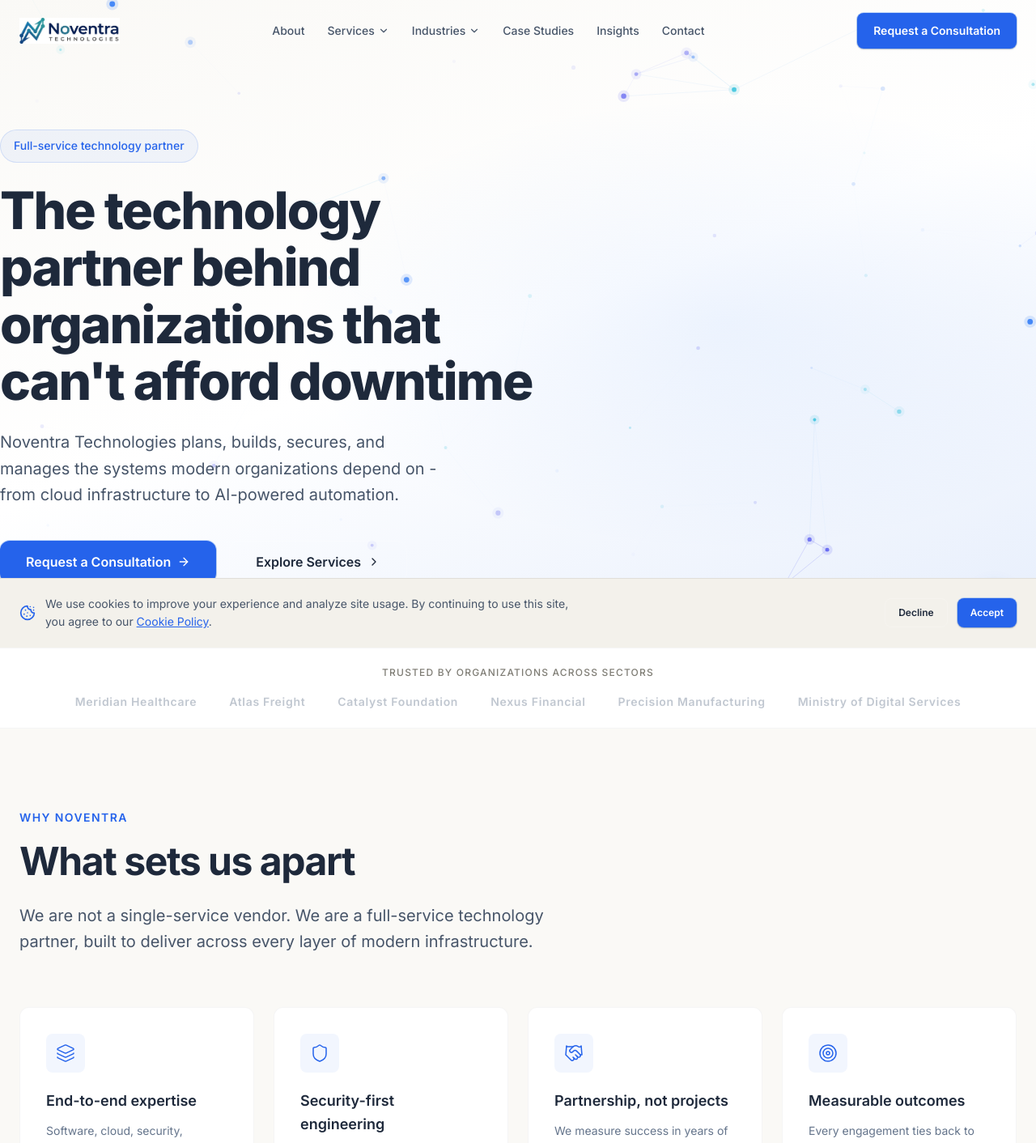
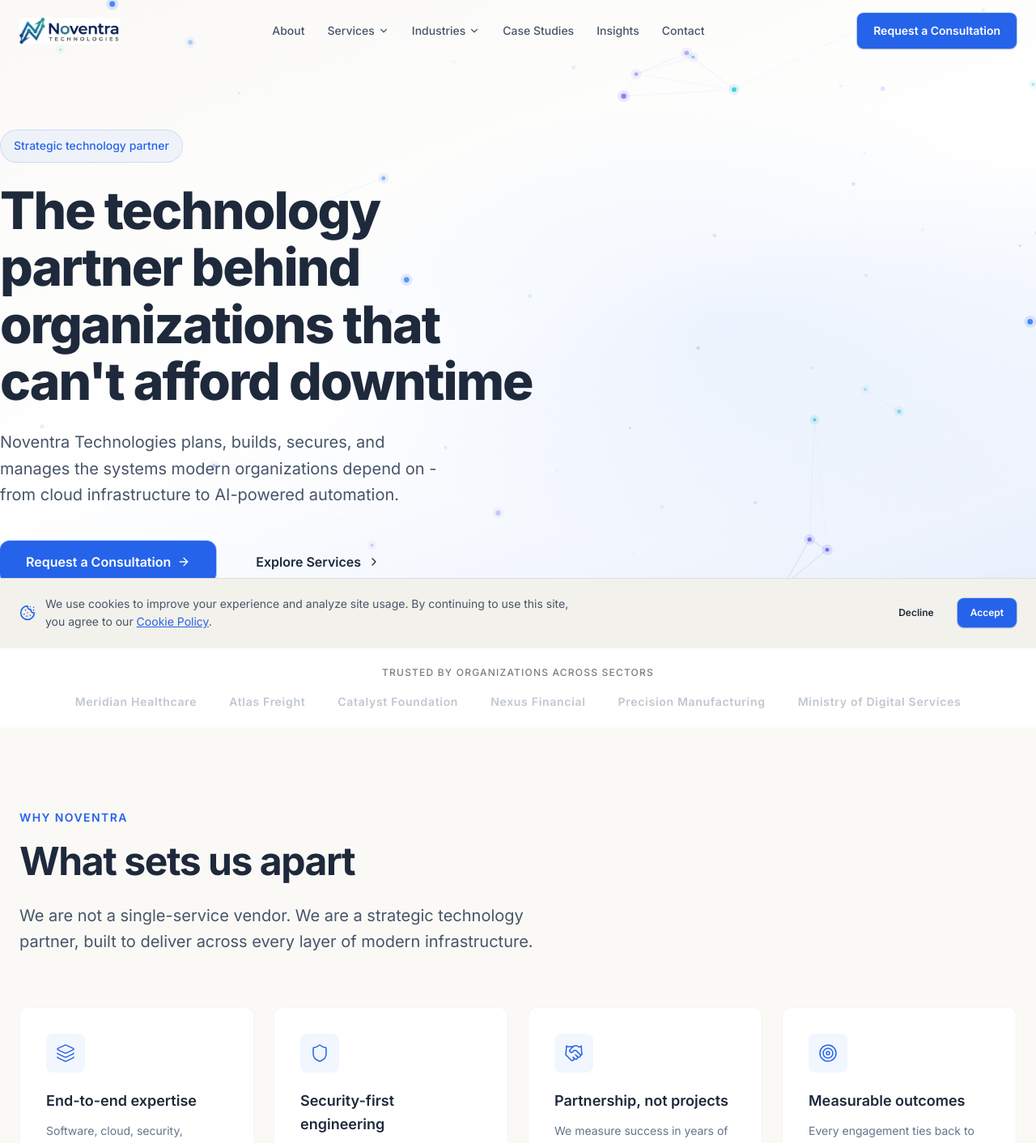
Before and after one commit to devlinuskibet/Noventra, a Next.js app: page / in a window 1280 px wide. Shown: the top 1412 px of the page at 81% size. Built offline with nearby package versions, Linux system fonts and the light colour scheme.

Commit message:
feat(brand): remove Full-service technology partner branding

```diff
--- a/src/app/about/page.tsx
+++ b/src/app/about/page.tsx
@@ -48,7 +48,7 @@ const milestones = [
   { year: "2020", title: "Cloud & AI expansion", description: "Expanded into cloud consulting and AI implementation, earning AWS and Microsoft partner certifications." },
   { year: "2022", title: "Government sector entry", description: "First government digital transformation project, establishing credentials in public sector procurement." },
   { year: "2024", title: "500+ projects delivered", description: "Crossed 500 completed projects with a 97% client retention rate across 10+ industry sectors." },
-  { year: "2026", title: "End-to-end maturity", description: "Full-service technology partner offering every layer of modern enterprise technology, from infrastructure to intelligence." },
+  { year: "2026", title: "End-to-end maturity", description: "Strategic technology partner offering every layer of modern enterprise technology, from infrastructure to intelligence." },
 ];
 
 export default function AboutPage() {
--- a/src/app/layout.tsx
+++ b/src/app/layout.tsx
@@ -8,7 +8,7 @@ import MaintenanceWrapper from "@/components/MaintenanceWrapper";
 
 export const metadata: Metadata = {
   title: {
-    default: "Noventra Technologies - Full-Service Technology Partner",
+    default: "Noventra Technologies - Strategic Technology Partner",
     template: "%s | Noventra Technologies",
   },
   description:
@@ -33,7 +33,7 @@ export const metadata: Metadata = {
     type: "website",
     locale: "en_US",
     siteName: "Noventra Technologies",
-    title: "Noventra Technologies - Full-Service Technology Partner",
+    title: "Noventra Technologies - Strategic Technology Partner",
     description:
       "Plan, build, secure, and scale your technology with a long-term strategic partner.",
   },
--- a/src/app/page.tsx
+++ b/src/app/page.tsx
@@ -44,7 +44,7 @@ export default function HomePage() {
             <span className="eyebrow">Why Noventra</span>
             <h2 className="section-title">What sets us apart</h2>
             <p className="section-subtitle">
-              We are not a single-service vendor. We are a full-service technology partner,
+              We are not a single-service vendor. We are a strategic technology partner,
               built to deliver across every layer of modern infrastructure.
             </p>
           </div>
--- a/src/app/sections/HeroSection.tsx
+++ b/src/app/sections/HeroSection.tsx
@@ -13,7 +13,7 @@ export default function HeroSection() {
       <div className={`container ${styles.heroInner}`}>
         <div className={styles.heroContent}>
           <span className={styles.heroEyebrow}>
-            Full-service technology partner
+            Strategic technology partner
           </span>
           <h1 className={styles.heroTitle}>
             The technology partner behind organizations that can&apos;t afford downtime
```
